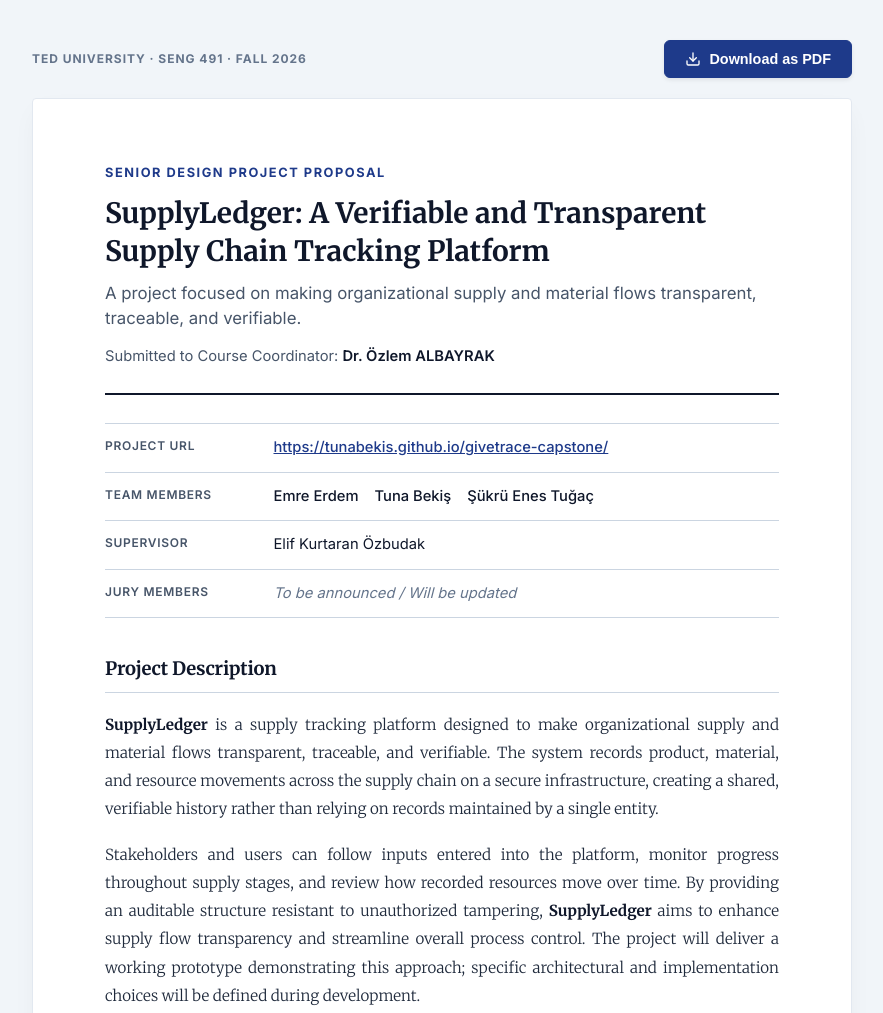
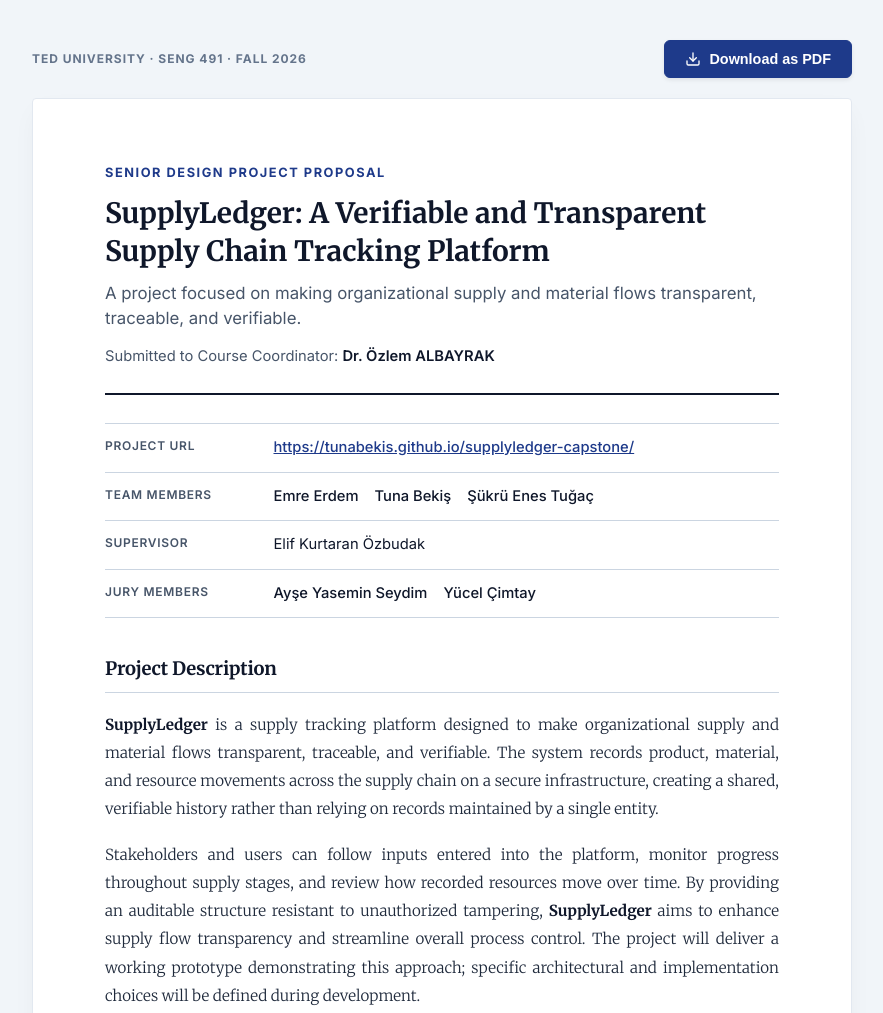
Before and after one commit to tunabekis/supplyledger-capstone, a plain HTML site: page index.html in a window 1280 px wide. Shown: the top 1013 px of the page, without its empty margins (198-1081 px from the left). Drawn offline with Linux system fonts and the light colour scheme.

Commit message:
Revise project proposal and team member information
Updated project proposal details and team members.

```diff
--- a/index.html
+++ b/index.html
@@ -312,7 +312,7 @@
         <tr>
           <td class="meta-label">Project URL</td>
           <td class="meta-value">
-            <a href="https://tunabekis.github.io/givetrace-capstone/" target="_blank">https://tunabekis.github.io/givetrace-capstone/</a>
+            <a href="https://tunabekis.github.io/supplyledger-capstone/" target="_blank">https://tunabekis.github.io/supplyledger-capstone/</a>
           </td>
         </tr>
         <tr>
@@ -332,11 +332,10 @@
         <tr>
           <td class="meta-label">Jury Members</td>
           <td class="meta-value">
-            <!-- =================================================== -->
-            <!-- JURY MEMBERS UPDATE SECTION                         -->
-            <!-- Replace the text below once jury members are known: -->
-            <!-- =================================================== -->
-            <span class="placeholder-text">To be announced / Will be updated</span>
+            <ul class="members-list">
+              <li>Ayşe Yasemin Seydim</li>
+              <li>Yücel Çimtay</li>
+            </ul>
           </td>
         </tr>
       </tbody>
```
